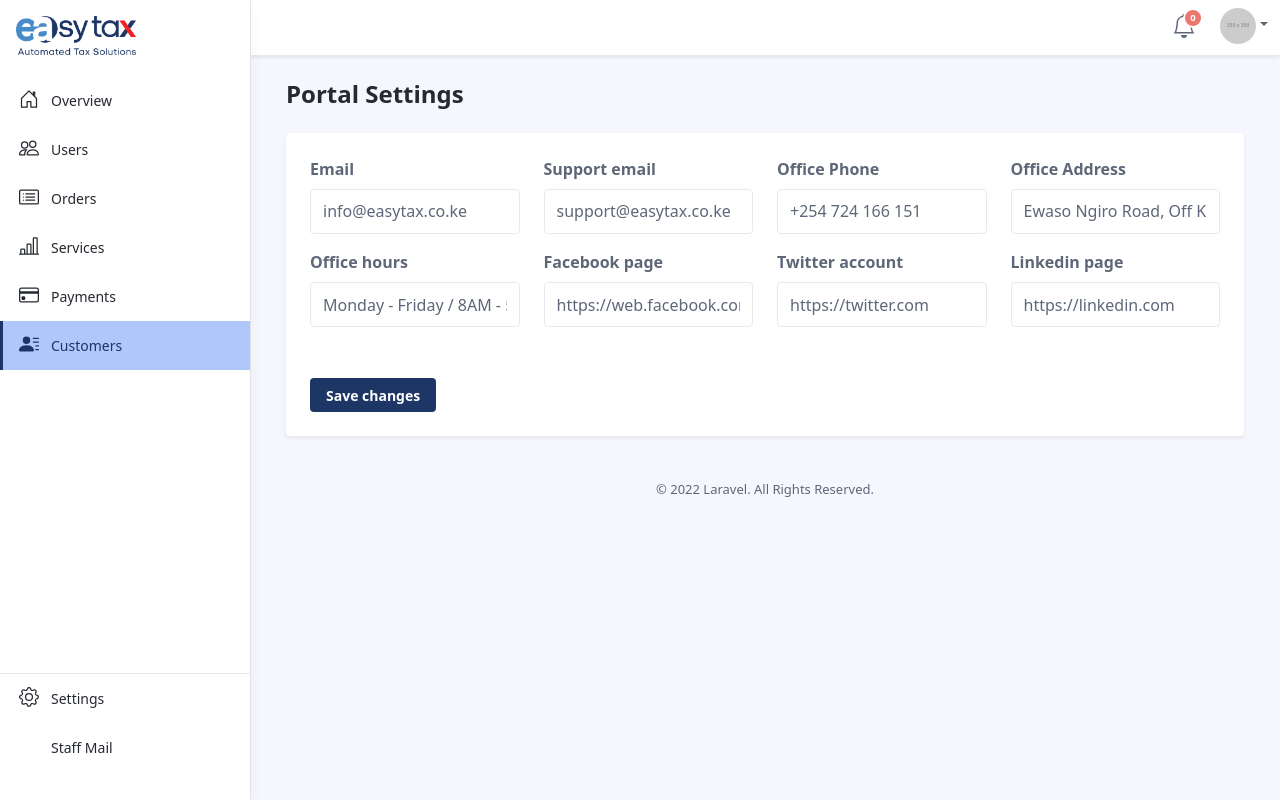
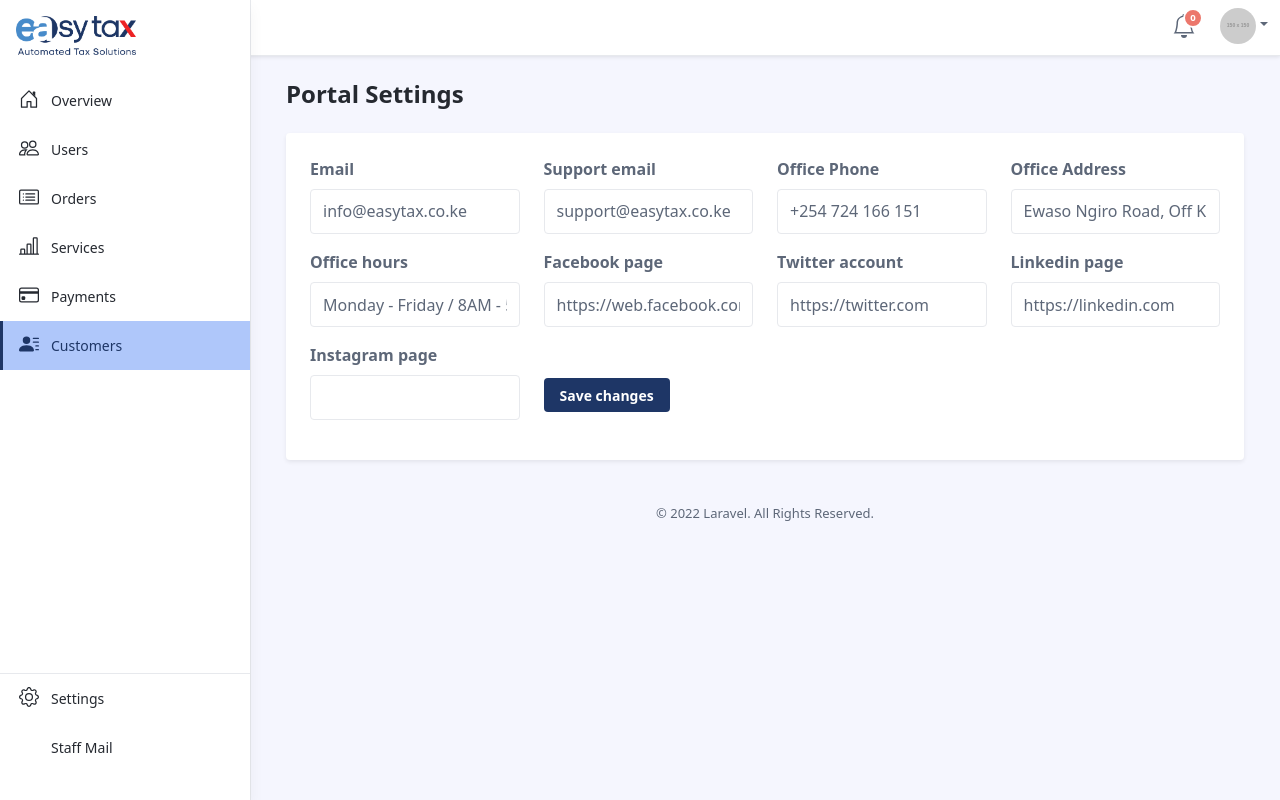
Before and after one commit to EasyTax-Devteam/easytax, a Laravel app: page /easy/admin/settings in a window 1280 px wide. Run offline with Laravel 8, Linux system fonts and the light colour scheme; a user stored in the database is signed in; data comes from the database, SQL or seed files in the repository; grey boxes labelled with a size stand in for pictures from a placeholder-image service; data that the repository does not hold is empty; some libraries are stand-ins or nearby versions.

Commit message:
review changes

```diff
--- a/resources/views/layouts/outer.blade.php
+++ b/resources/views/layouts/outer.blade.php
@@ -274,6 +274,10 @@
                             <li>
                                 <a href="{{ $glabal_settings->linkedin }}" target="_blank"><span><i class="fa fa-linkedin"></i></span></a>
                             </li>
+
+                            <li>
+                                <a href="{{ $glabal_settings->instagram }}" target="_blank"><span><i class="fa fa-instagram"></i></span></a>
+                            </li>
                         </ul>
                     </div>
                     <div class="col-lg-3 col-md-12 col-sm-12 md-mb-10 pl-55 md-pl-15">
--- a/resources/views/user/settings.blade.php
+++ b/resources/views/user/settings.blade.php
@@ -71,6 +71,10 @@
                                     <label for="setting-input-3" class="form-label">Linkedin page</label>
                                     <input required type="text" name="linkedin" class="form-control" value="{{ $settings->linkedin }}">
                                 </div>
+                                <div class="mb-3 col-md-3">
+                                    <label for="setting-input-3" class="form-label">Instagram page</label>
+                                    <input required type="text" name="instagram" class="form-control" value="{{ $settings->instagram }}">
+                                </div>
                                 <!-- btn -->
                                 <div class="col-md-6" style="margin-top: 35px !important;">
                                     <button type="submit" class="btn app-btn-primary">Save changes</button>
```
Lines whose indentation alone changed are shown as unchanged.
